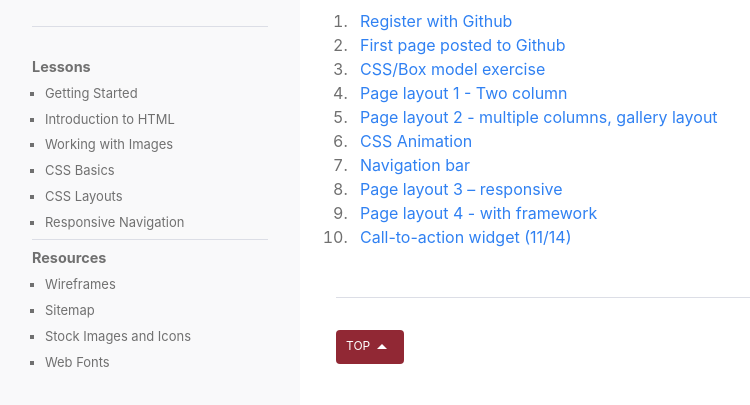
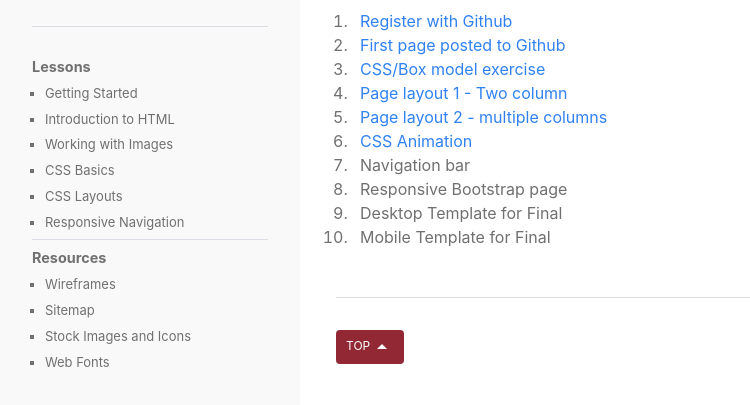
Before and after one commit to richhauck/art140, an Eleventy site: page src/assignments/index.html in a window 1280 px wide. Shown: the part 263-668 px from the top of the page, without its empty margins (0-750 px from the left). Built offline with nearby package versions, Linux system fonts and the light colour scheme; Eleventy itself is replaced by a stand-in of ours; files that its build step writes are made by us from their sources.

```diff
--- a/src/assignments/index.html
+++ b/src/assignments/index.html
@@ -7,10 +7,10 @@
     <li><a href="./02">First page posted to Github</a></li>
     <li><a href="./03">CSS/Box model exercise</a></li>
     <li><a href="./04">Page layout 1 - Two column</a></li>
-    <li><a href="./05">Page layout 2 - multiple columns, gallery layout</a></li>
+    <li><a href="./05">Page layout 2 - multiple columns</a></li>
     <li><a href="./06">CSS Animation</a></li>
-    <li><a href="./07">Navigation bar</a></li>
-    <li><a href="./08">Page layout 3 – responsive</a></li>
-    <li><a href="./09">Page layout 4 - with framework</a></li>
-    <li><a href="./10">Call-to-action widget (11/14)</a></li>
+    <li>Navigation bar</li>
+    <li>Responsive Bootstrap page</li>
+    <li>Desktop Template for Final</li>
+    <li>Mobile Template for Final</li>
 </ol>
```
Also changed, not shown: src/resources/images-icons.html (+11 -0 lines).
